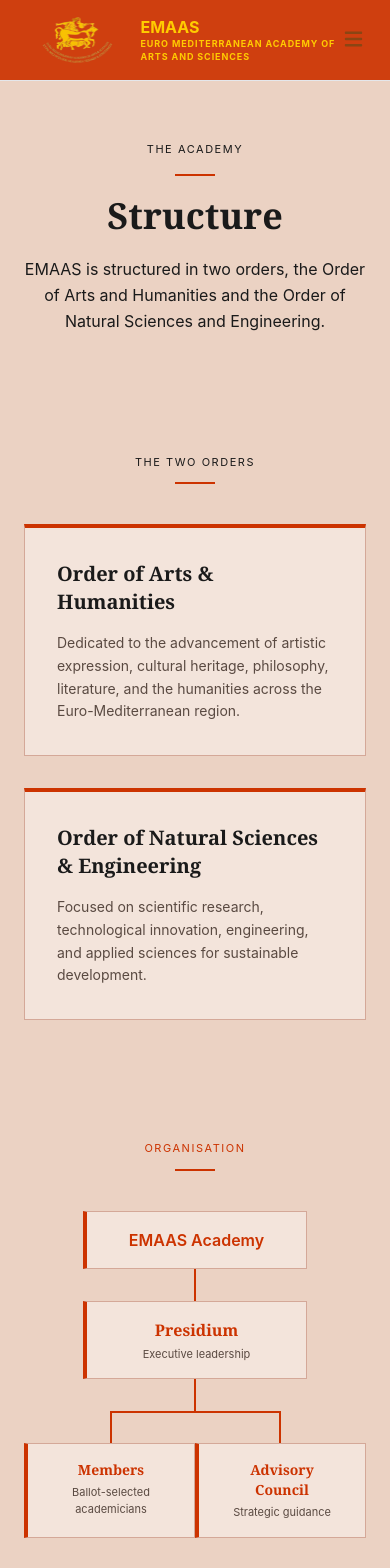
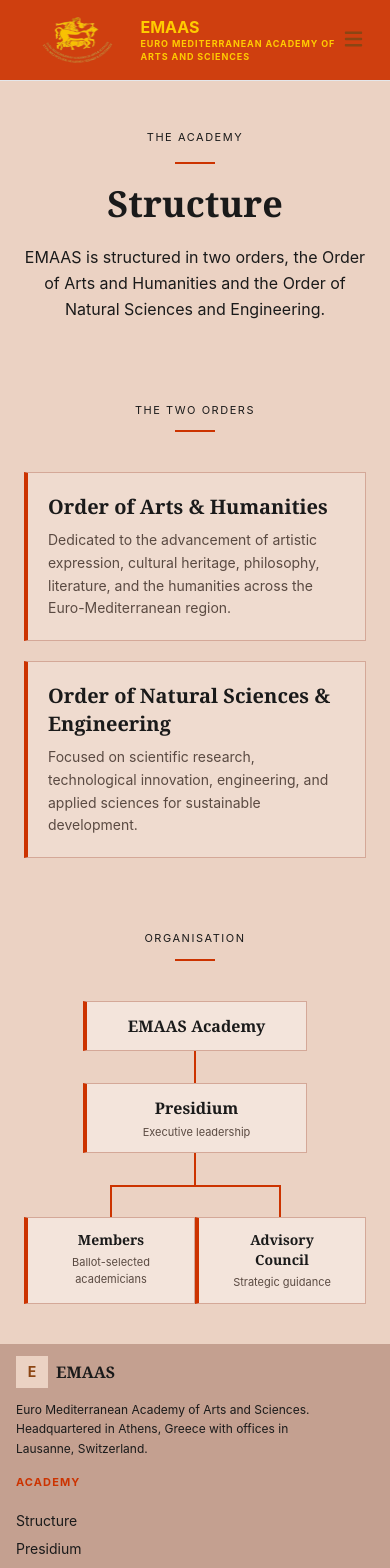
Before and after one commit to AthanasiaPet/EMAAS-react, a React (Vite) app: page /structure in a window 390 px wide. Shown: the top 1568 px of the page. Built offline with nearby package versions, Linux system fonts and the light colour scheme.

Commit message:
feat: improve pages

```diff
--- a/src/pages/AdvisoryCouncil.tsx
+++ b/src/pages/AdvisoryCouncil.tsx
@@ -29,7 +29,7 @@ function AdvisoryCouncil() {
             {/* Present Members */}
             <section className="bg-[#ebd2c3] pt-4 pb-12 px-6">
                 <div className="max-w-2xl mx-auto">
-                    <p className="text-[11px] uppercase tracking-[0.14em] text-[#cc3300] text-center mb-3">
+                    <p className="text-[11px] uppercase tracking-[0.14em] text-[#1a1a1a] text-center mb-3">
                         Present Members
                     </p>
 
--- a/src/pages/Contact.tsx
+++ b/src/pages/Contact.tsx
@@ -42,7 +42,7 @@ function Contact() {
                 <div className="max-w-5xl mx-auto">
                     {/* Section Heading */}
                     <div className="text-center mb-10">
-                        <p className="text-[11px] uppercase tracking-[0.14em] text-[#cc3300] mb-3">
+                        <p className="text-[11px] uppercase tracking-[0.14em] text-[#1a1a1a] mb-3">
                             Presidium Contacts
                         </p>
 
--- a/src/pages/Membership.tsx
+++ b/src/pages/Membership.tsx
@@ -56,7 +56,7 @@ function Membership() {
             {/* General Requirements */}
             <section className="bg-[#ebd2c3] pt-8 pb-10 px-6">
                 <div className="max-w-2xl mx-auto">
-                    <p className="text-[11px] uppercase tracking-[0.14em] text-[#cc3300] text-center mb-3">
+                    <p className="text-[11px] uppercase tracking-[0.14em] text-[#1a1a1a] text-center mb-3">
                         General Requirements
                     </p>
 
@@ -85,7 +85,7 @@ function Membership() {
             {/* Scientific Criteria */}
             <section className="bg-[#ebd2c3] py-10 px-6">
                 <div className="max-w-2xl mx-auto">
-                    <p className="text-[11px] uppercase tracking-[0.14em] text-[#cc3300] text-center mb-3">
+                    <p className="text-[11px] uppercase tracking-[0.14em] text-[#1a1a1a] text-center mb-3">
                         Criteria for election in scientific & scholarly order
                     </p>
 
@@ -113,7 +113,7 @@ function Membership() {
             {/* Artist Criteria */}
             <section className="bg-[#ebd2c3] py-10 px-6">
                 <div className="max-w-2xl mx-auto">
-                    <p className="text-[11px] uppercase tracking-[0.14em] text-[#cc3300] text-center mb-3">
+                    <p className="text-[11px] uppercase tracking-[0.14em] text-[#1a1a1a] text-center mb-3">
                         Criteria for election in the artist order
                     </p>
 
--- a/src/pages/Nous.tsx
+++ b/src/pages/Nous.tsx
@@ -17,7 +17,7 @@ function Nous() {
             {/* Journal Origin */}
             <section className="bg-[#ebd2c3] py-10 px-6">
                 <div className="max-w-3xl mx-auto">
-                    <p className="text-[11px] uppercase tracking-[0.14em] text-[#cc3300] text-center mb-3">Journal Origin</p>
+                    <p className="text-[11px] uppercase tracking-[0.14em] text-[#1a1a1a] text-center mb-3">Journal Origin</p>
                     <div className="w-10 h-0.5 bg-[#cc3300] mx-auto mb-10"></div>
                     <div className="bg-white/40 border border-[#d4a898] border-l-4 border-l-[#cc3300] p-8">
                         <p className="text-[#5a4a42] text-base leading-relaxed">
@@ -30,7 +30,7 @@ function Nous() {
             {/* Philosophical Meaning */}
             <section className="bg-[#d9b8a7] py-15 px-6">
                 <div className="max-w-3xl mx-auto">
-                    <p className="text-[11px] uppercase tracking-[0.14em] text-[#cc3300] text-center mb-3">Philosophical Meaning</p>
+                    <p className="text-[11px] uppercase tracking-[0.14em] text-[#1a1a1a] text-center mb-3">Philosophical Meaning</p>
                     <div className="w-10 h-0.5 bg-[#cc3300] mx-auto mb-10"></div>
                     <div className="flex flex-col gap-6">
                         <div className="bg-white/40 border border-[#d4a898] border-l-4 border-l-[#cc3300] p-8">
--- a/src/pages/Presidium.tsx
+++ b/src/pages/Presidium.tsx
@@ -39,7 +39,7 @@ function Presidium() {
             {/* Presidium Members */}
             <section className="bg-[#ebd2c3] pt-4 pb-12 px-6">
                 <div className="max-w-2xl mx-auto">
-                    <p className="text-[11px] uppercase tracking-[0.14em] text-[#cc3300] text-center mb-3">
+                    <p className="text-[11px] uppercase tracking-[0.14em] text-[#1a1a1a] text-center mb-3">
                         Members
                     </p>
 
--- a/src/pages/Structure.tsx
+++ b/src/pages/Structure.tsx
@@ -5,7 +5,7 @@ function Structure() {
         <div>
 
             {/* Page Hero */}
-            <section className="bg-[#ebd2c3] py-15 px-6 text-center">
+            <section className="bg-[#ebd2c3] py-12 px-6 text-center">
                 <p className="text-[11px] uppercase tracking-[0.14em] text-[#1a1a1a] mb-4">The Academy</p>
                 <div className="w-10 h-0.5 bg-[#cc3300] mx-auto mb-5"></div>
                 <h1 className="font-serif text-4xl font-bold text-[#1a1a1a] mb-5">Structure</h1>
@@ -15,50 +15,60 @@ function Structure() {
             </section>
 
             {/* Two Orders */}
-            <section className="bg-[#ebd2c3] py-15 px-6">
-                <p className="text-[11px] uppercase tracking-[0.14em] text-[#1a1a1a] text-center mb-3">The Two Orders</p>
+
+            <section className="bg-[#ebd2c3] py-8 px-6">
+                <p className="text-[11px] uppercase tracking-[0.14em] text-[#1a1a1a] text-center mb-3">
+                    The Two Orders
+                </p>
+
                 <div className="w-10 h-0.5 bg-[#cc3300] mx-auto mb-10"></div>
-                <div className="max-w-4xl mx-auto grid grid-cols-1 md:grid-cols-2 gap-8">
+
+                <div className="max-w-3xl mx-auto flex flex-col gap-5">
 
                     {/* Order 1 */}
-                    <div className="bg-white/40 border border-[#d4a898] border-t-4 border-t-[#cc3300] p-8 hover:shadow-md transition-shadow">
-                        <h2 className="font-serif text-xl font-semibold text-[#1a1a1a] mb-4">
+                    <div className="bg-white/20 border border-[#d4a898] border-l-4 border-l-[#cc3300] p-5 hover:shadow-md transition-shadow">
+                        <h2 className="font-serif text-xl font-semibold text-[#1a1a1a] mb-2">
                             Order of Arts & Humanities
                         </h2>
+
                         <p className="text-[#5a4a42] text-sm leading-relaxed">
                             Dedicated to the advancement of artistic expression, cultural heritage, philosophy, literature, and the humanities across the Euro-Mediterranean region.
                         </p>
                     </div>
 
                     {/* Order 2 */}
-                    <div className="bg-white/40 border border-[#d4a898] border-t-4 border-t-[#cc3300] p-8 hover:shadow-md transition-shadow">
-                        <h2 className="font-serif text-xl font-semibold text-[#1a1a1a] mb-4">
+                    <div className="bg-white/20 border border-[#d4a898] border-l-4 border-l-[#cc3300] p-5 hover:shadow-md transition-shadow">
+                        <h2 className="font-serif text-xl font-semibold text-[#1a1a1a] mb-2">
                             Order of Natural Sciences & Engineering
                         </h2>
+
                         <p className="text-[#5a4a42] text-sm leading-relaxed">
                             Focused on scientific research, technological innovation, engineering, and applied sciences for sustainable development.
                         </p>
                     </div>
 
                 </div>
+
             </section>
 
             {/* Org Chart */}
-            <section className="bg-[#ebd2c3] py-15 px-6">
-                <p className="text-[11px] uppercase tracking-[0.14em] text-[#cc3300] text-center mb-3">Organisation</p>
+            <section className="bg-[#ebd2c3] py-10 px-6">
+                <p className="text-[11px] uppercase tracking-[0.14em] text-[#1a1a1a] text-center mb-3">Organisation</p>
                 <div className="w-10 h-0.5 bg-[#cc3300] mx-auto mb-10"></div>
                 <div className="max-w-2xl mx-auto flex flex-col items-center">
 
                     {/* Top */}
-                    <div className="bg-white/40 border border-[#d4a898] border-l-4 border-l-[#cc3300] px-8 py-4 w-56 text-center text-[#cc3300] font-semibold">
-                        EMAAS Academy
+                    <div className="bg-white/40 border border-[#d4a898] border-l-4 border-l-[#cc3300] px-8 py-3 w-56 text-center">
+                        <p className="font-serif text-base font-semibold text-[#1a1a1a]">
+                            EMAAS Academy
+                        </p>
                     </div>
                     <div className="w-0.5 h-8 bg-[#cc3300]"></div>
 
                     {/* Presidium */}
-                    <div className="bg-white/40 border border-[#d4a898] border-l-4 border-l-[#cc3300] px-8 py-4 w-56 text-center">
+                    <div className="bg-white/40 border border-[#d4a898] border-l-4 border-l-[#cc3300] px-8 py-3 w-56 text-center">
                         <Link to="/presidium">
-                            <p className="font-serif text-base font-semibold text-[#cc3300]">Presidium</p>
+                            <p className="font-serif text-base font-semibold text-[#1a1a1a]">Presidium</p>
                         </Link>
                         <p className="text-[11px] text-[#5a4a42] mt-1">Executive leadership</p>
                     </div>
@@ -71,15 +81,15 @@ function Structure() {
                         <div className="absolute top-0 right-1/4 w-0.5 h-8 bg-[#cc3300]"></div>
 
                         <div className="flex w-full justify-around pt-8">
-                            <div className="bg-white/40 border border-[#d4a898] border-l-4 border-l-[#cc3300] px-6 py-4 w-44 text-center">
+                            <div className="bg-white/40 border border-[#d4a898] border-l-4 border-l-[#cc3300] px-6 py-3 w-44 text-center">
                                 <Link to="/members">
-                                    <p className="font-serif text-sm font-semibold text-[#cc3300]">Members</p>
+                                    <p className="font-serif text-sm font-semibold text-[#1a1a1a]">Members</p>
                                 </Link>
                                 <p className="text-[11px] text-[#5a4a42] mt-1">Ballot-selected academicians</p>
                             </div>
-                            <div className="bg-white/40 border border-[#d4a898] border-l-4 border-l-[#cc3300] px-6 py-4 w-44 text-center">
+                            <div className="bg-white/40 border border-[#d4a898] border-l-4 border-l-[#cc3300] px-6 py-3 w-44 text-center">
                                 <Link to="/advisory-council">
-                                    <p className="font-serif text-sm font-semibold text-[#cc3300]">Advisory Council</p>
+                                    <p className="font-serif text-sm font-semibold text-[#1a1a1a]">Advisory Council</p>
                                 </Link>
                                 <p className="text-[11px] text-[#5a4a42] mt-1">Strategic guidance</p>
                             </div>
```
Also changed, not shown: src/pages/Members.tsx (+5 -5 lines).
